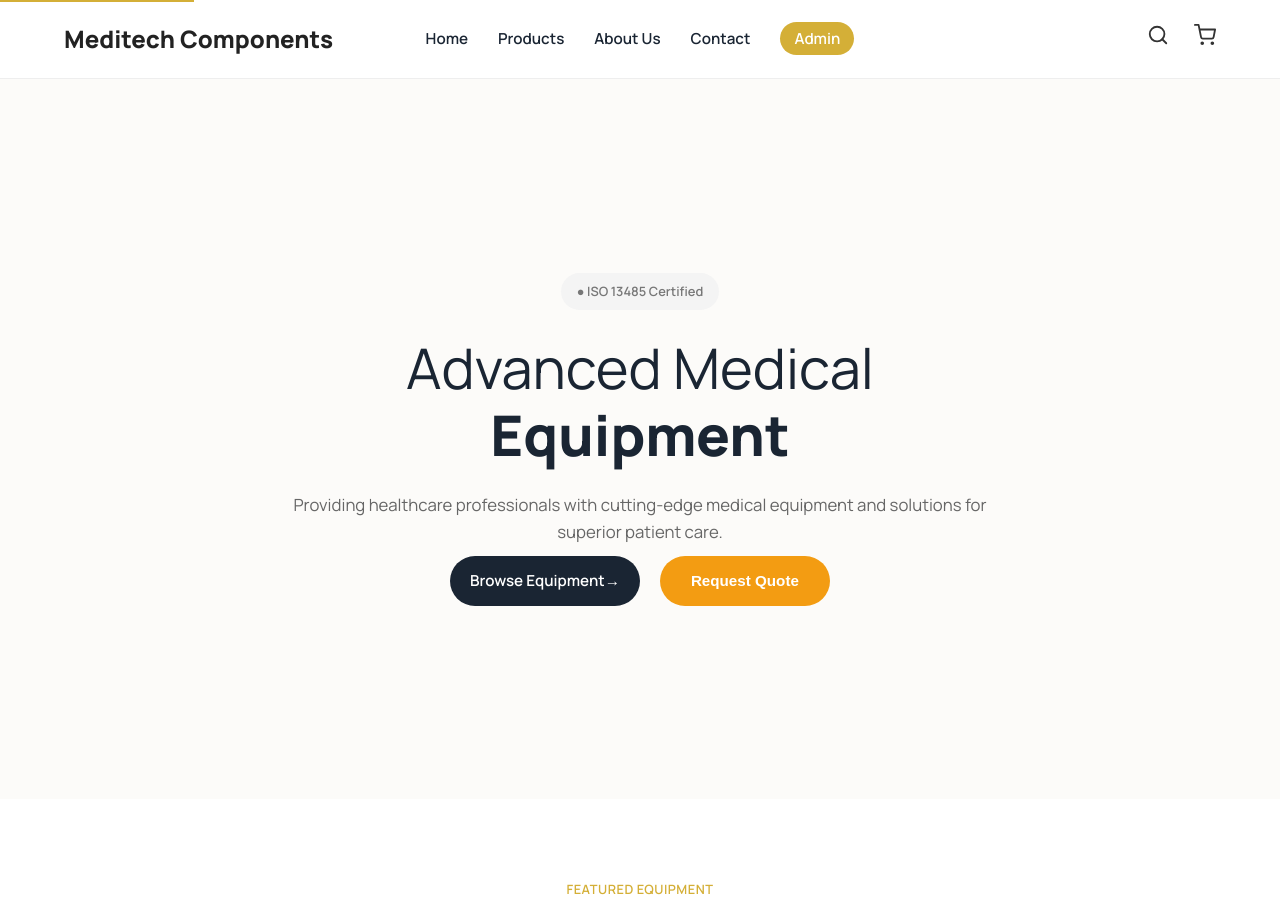
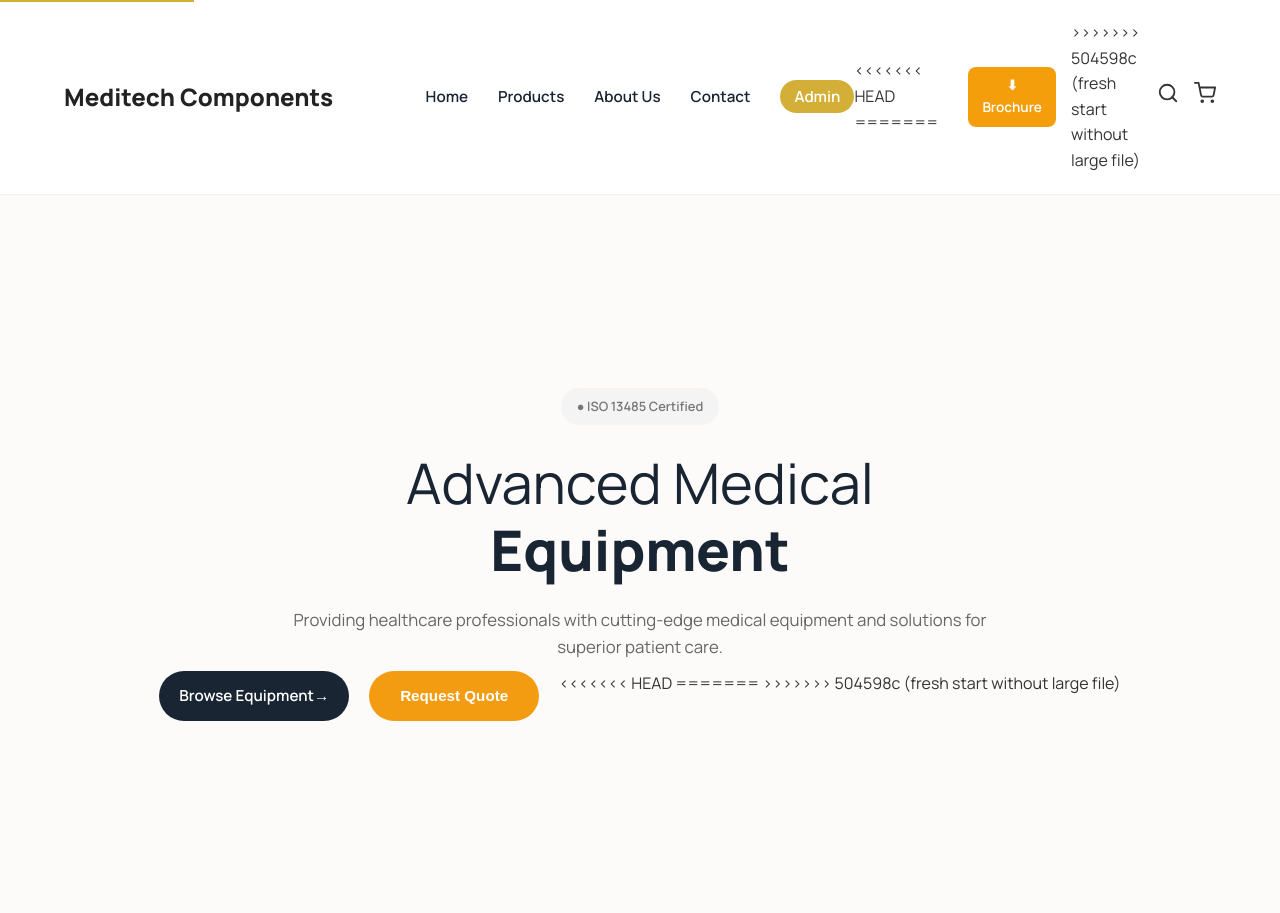
Before and after one commit to aaronraju07/meditech-website, a Flask app: page / in a window 1280 px wide. Shown: the top 913 px of the page. Run offline with Flask 3, Linux system fonts and the light colour scheme.

Commit message:
fresh start without large file

```diff
--- a/static/style.css
+++ b/static/style.css
@@ -1945,4 +1945,54 @@ html {
 
 .admin-btn:hover {
     background: var(--color-accent-hover);
-}
+    <<<<<<< HEAD=======
+}
+
+.hero-buttons-group {
+    display: flex;
+    justify-content: center;
+    align-items: center;
+    gap: 12px;
+    flex-wrap: nowrap;
+    /* force single line */
+    margin-top: 25px;
+}
+
+.hero-buttons-group .btn {
+    white-space: nowrap;
+    padding: 12px 18px;
+    /* slightly smaller buttons */
+    font-size: 0.9rem;
+}
+
+.brochure-top-btn {
+    margin-left: 15px;
+    padding: 8px 14px;
+    font-size: 0.85rem;
+    background: #f59e0b;
+    color: white;
+    border-radius: 8px;
+    text-decoration: none;
+    font-weight: 600;
+    transition: 0.3s ease;
+}
+
+.brochure-top-btn:hover {
+    background: #d97706;
+}
+
+.nav-icons {
+    display: flex;
+    align-items: center;
+    gap: 15px;
+}
+
+.brochure-top-btn {
+    display: inline-block !important;
+    background: #f59e0b !important;
+    color: white !important;
+    padding: 8px 14px;
+    border-radius: 8px;
+    font-weight: 600;
+    >>>>>>>504598c (fresh start without large file)
+}
--- a/templates/index.html
+++ b/templates/index.html
@@ -35,6 +35,12 @@
         </nav>
 
         <div class="nav-icons">
+<<<<<<< HEAD
+=======
+            <a href="{{ url_for('static', filename='brochure.pdf') }}" class="btn brochure-top-btn" download>
+                ⬇ Brochure
+            </a>
+>>>>>>> 504598c (fresh start without large file)
             <span role="button" tabindex="0" aria-label="Search Products" id="search-icon">
                 <svg width="22" height="22" viewBox="0 0 24 24" fill="none" stroke="currentColor" stroke-width="2"
                     stroke-linecap="round" stroke-linejoin="round">
@@ -67,6 +73,10 @@
             <div class="hero-buttons">
                 <a href="{{ url_for('products') }}" class="btn btn-primary">Browse Equipment <span>&#8594;</span></a>
                 <button type="button" class="btn btn-secondary btn-quote">Request Quote</button>
+<<<<<<< HEAD
+=======
+
+>>>>>>> 504598c (fresh start without large file)
             </div>
         </section>
 
```
